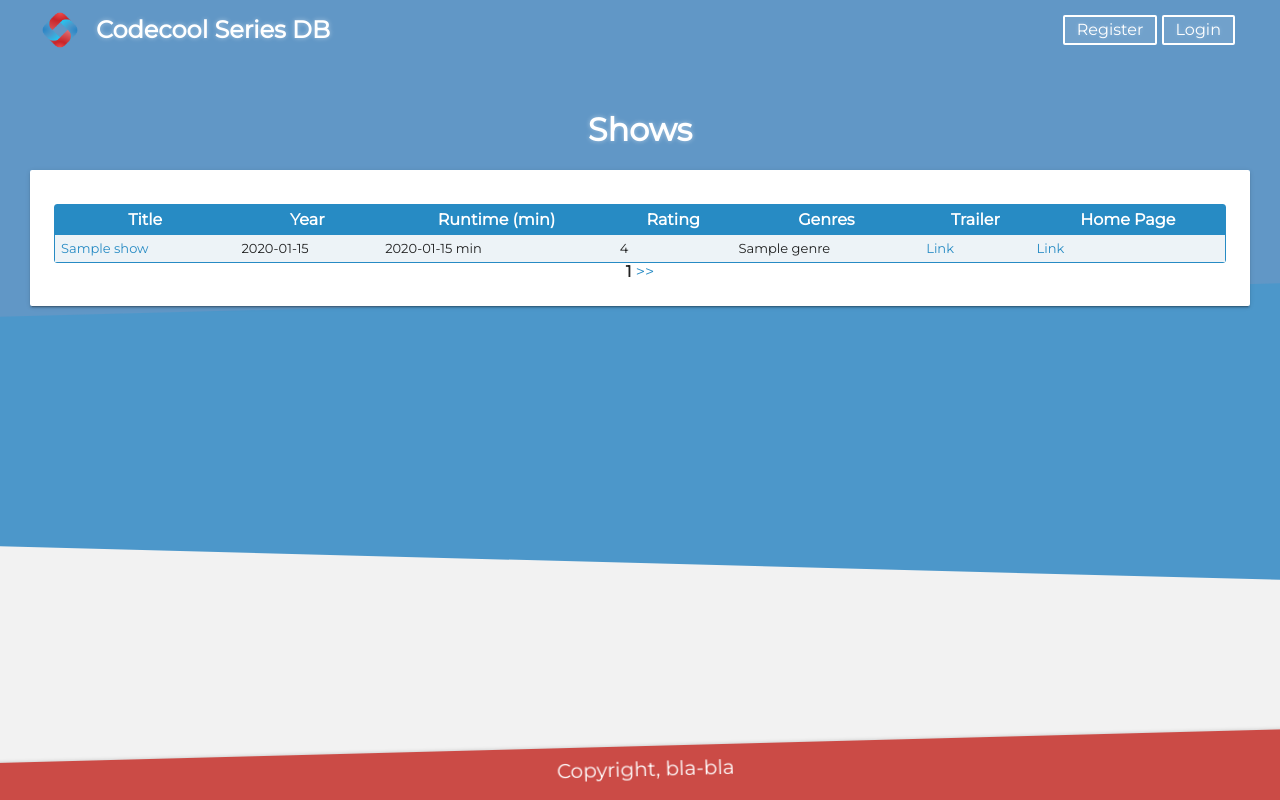
After one commit to Arutorek/Codecool-Series, a Flask app: template templates/most-rated.html in a window 1280 px wide. The commit adds this page. Run offline with Flask 2, Linux system fonts and the light colour scheme; the template is opened without the code that fills it: most values are stand-ins (such as "Sample title", 1, 10 or a date in 2020).

Commit message:
show list complete

```diff
--- a/data/init_db.py
+++ b/data/init_db.py
@@ -21,7 +21,7 @@ def init_db():
 
 
 def create_schema():
-    creation_script_file = 'data/db_schema/01_create_schema.sql'
+    creation_script_file = 'db_schema/01_create_schema.sql'
     with open(creation_script_file) as schema_script:
         with establish_connection() as conn, \
                 conn.cursor() as cursor:
--- a/main.py
+++ b/main.py
@@ -1,7 +1,9 @@
-from flask import Flask, render_template, url_for
+from flask import Flask, render_template, url_for, request
 from data import queries
 import math
 from dotenv import load_dotenv
+import utils
+
 
 load_dotenv()
 app = Flask('codecool_series')
@@ -17,6 +19,37 @@ def design():
     return render_template('design.html')
 
 
+@app.route('/shows')
+@app.route('/shows/<int:page>')
+@app.route('/shows/most-rated')
+@app.route('/shows/most-rated/<int:page>')
+def most_rated(page=1):
+    order_by, order_direction = 'rating', 'desc'
+    if request.args:
+        order_by = list(dict(request.args).keys())[0]
+        order_direction = dict(request.args)[order_by]
+    number_of_shows = queries.get_show_count()[0]['show_count']
+    page_count = math.ceil(number_of_shows/15)
+    shown_pages = utils.check_pages(page, page_count)
+    most_rated_shows = queries.get_most_rated_shows(page, order_by, order_direction)
+    for show in most_rated_shows:
+        genres = []
+        show_id = show['id']
+        get_genres = queries.get_genres_from_show(show_id)
+        for genre in get_genres:
+            genres.append(genre['name'])
+        show['genres'] = genres
+    return render_template('most-rated.html', shows=most_rated_shows,
+                           shown_pages=shown_pages, page_count=page_count,
+                           page=page, url=request.url, order_by=order_by,
+                           order_direction=order_direction)
+
+
+@app.route('/show/<id>')
+def show_details():
+    return render_template()
+
+
 def main():
     app.run(debug=False)
 
--- /dev/null
+++ b/static/style/page_select.css
@@ -0,0 +1,3 @@
+.page-select {
+    text-align: center;
+}
--- a/templates/design.html
+++ b/templates/design.html
@@ -34,7 +34,7 @@
 <body>
 <div id="body-wrapper">
     <header class="clearfix">
-        <img id="header-logo" src="{{ url_for('static', filename='assets/codecool-logo.png') }}" alt="Codecool Logo">
+        <img href="/" id="header-logo" src="{{ url_for('static', filename='assets/codecool-logo.png') }}" alt="Codecool Logo">
         <span id="header-title" class="title">
                     Codecool Series DB
                 </span>
--- /dev/null
+++ b/templates/most-rated.html
@@ -0,0 +1,120 @@
+<!DOCTYPE html>
+<html lang="en">
+<head>
+
+    <meta charset="utf-8">
+    <meta http-equiv="X-UA-Compatible" content="IE=edge">
+    <meta name="viewport" content="initial-scale=1, maximum-scale=1, user-scalable=no">
+
+    <meta charset="UTF-8">
+
+    <title>Shows</title>
+
+    <link href="https://fonts.googleapis.com/css?family=Montserrat" rel="stylesheet">
+
+    <link rel="stylesheet" href="https://cdnjs.cloudflare.com/ajax/libs/font-awesome/4.7.0/css/font-awesome.min.css"/>
+    <!-- Normalize.css fixes lot of differences between browsers default styles -->
+    <link rel="stylesheet" href="https://cdnjs.cloudflare.com/ajax/libs/normalize/7.0.0/normalize.min.css"/>
+
+    <!-- project wide styling -->
+    <link rel="stylesheet" href="{{ url_for('static', filename='style/site.css') }}">
+    <link rel="stylesheet" href="{{ url_for('static', filename='style/header.css') }}">
+    <link rel="stylesheet" href="{{ url_for('static', filename='style/footer.css') }}">
+    <link rel="stylesheet" href="{{ url_for('static', filename='style/background.css') }}">
+    <link rel="stylesheet" href="{{ url_for('static', filename='style/button.css') }}">
+    <link rel="stylesheet" href="{{ url_for('static', filename='style/card.css') }}">
+    <link rel="stylesheet" href="{{ url_for('static', filename='style/table.css') }}">
+    <link rel="stylesheet" href="{{ url_for('static', filename='style/form.css') }}">
+    <link rel="stylesheet" href="{{ url_for('static', filename='style/grid.css') }}">
+    <link rel="stylesheet" href="{{ url_for('static', filename='style/utils.css') }}">
+
+    <!-- page specific styling -->
+    <link rel="stylesheet" href="{{ url_for('static', filename='style/detailed-view.css') }}">
+    <link rel="stylesheet" href="{{ url_for('static', filename='style/page_select.css') }}">
+</head>
+
+<body>
+    <div id="body-wrapper">
+    <header class="clearfix">
+        <img href="/" id="header-logo" src="{{ url_for('static', filename='assets/codecool-logo.png') }}" alt="Codecool Logo">
+        <span id="header-title" class="title">Codecool Series DB</span>
+        <div id="header-auth">
+            <button type="button" id="bt-register">Register</button>
+            <button type="button" id="bt-login">Login</button>
+        </div>
+    </header>
+    <section>
+        <h1 class="title text-center">Shows</h1>
+        <div class="card">
+        {% set curr_link = url.split('?')[0] %}
+            <table>
+                <tr>
+                    <th><a href="{{ curr_link }}?title={% if order_direction == 'desc' and order_by == 'title' %}asc{% else %}desc{% endif %}">{% if order_by == 'title' and order_direction == 'desc' %}⇩ {% elif order_by == 'title' %}⇧ {% endif %}Title</a></th>
+                    <th><a href="{{ curr_link }}?year={% if order_direction == 'desc' and order_by == 'year' %}asc{% else %}desc{% endif %}">{% if order_by == 'year' and order_direction == 'desc' %}⇩ {% elif order_by == 'year' %}⇧ {% endif %}Year</a></th>
+                    <th><a href="{{ curr_link }}?runtime={% if order_direction == 'desc' and order_by == 'runtime'%}asc{% else %}desc{% endif %}">{% if order_by == 'runtime' and order_direction == 'desc' %}⇩ {% elif order_by == 'runtime' %}⇧ {% endif %}Runtime (min)</a></th>
+                    <th><a href="{{ curr_link }}?rating={% if order_direction == 'desc' and order_by == 'rating'%}asc{% else %}desc{% endif %}">{% if order_by == 'rating' and order_direction == 'desc' %}⇩ {% elif order_by == 'rating' %}⇧ {% endif %}Rating</a></th>
+                    <th>Genres</th>
+                    <th>Trailer</th>
+                    <th>Home Page</th>
+                </tr>
+                {% for show in shows %}
+                    <tr>
+                        <td><a href="/show/{{ show['id'] }}">{{ show['title'] }}</a></td>
+                        <td>{{  show['year'].strftime('%Y') }}</td>
+                        <td>{{ show['runtime'] }} min</td>
+{#                        <td>{{ "%0.1f" | format(show['rating']) }}</td>#}
+                        <td>{{ show['rating'] | round(1) }}</td>
+                        <td>
+                            {% for genre in show['genres'] %}
+                                {{ genre+", " if not loop.last else genre }}
+                            {% endfor %}
+                        </td>
+                        <td>
+                            {% if show['trailer'] %}
+                                <a href="{{ show['trailer'] }}">Link</a>
+                            {% else %}
+                                None
+                            {% endif %}
+                        </td>
+                        <td>
+                            {% if show['homepage'] %}
+                                <a href="{{ show['homepage'] }}">Link</a>
+                            {% else %}
+                                None
+                            {% endif %}
+                        </td>
+                    </tr>
+                {% endfor %}
+            </table>
+            <div class="page-select">
+                {% if 'most-rated' in url %}
+                    {% set link = '/shows/most-rated' %}
+                {% else %}
+                    {% set link = '/shows' %}
+                {% endif %}
+                {% if page != 1 %}
+                    <a href="{{ link }}/{{ page - 1 }}?{{ order_by }}={{ order_direction }}"><<</a>
+                {% endif %}
+                {% for shown_page in shown_pages %}
+                    {% if shown_page == page %}
+                        <B>{{ shown_page }}</B>
+                    {% else %}
+                        <a href="{{ link }}/{{ shown_page }}?{{ order_by }}={{ order_direction }}">{{ shown_page }}</a>
+                    {% endif %}
+                {% endfor %}
+                {% if page != page_count %}
+                    <a href="{{ link }}/{{ page + 1 }}?{{ order_by }}={{ order_direction }}">>></a>
+                {% endif %}
+            </div>
+        </div>
+    </section>
+    <footer>
+        Copyright, bla-bla
+    </footer>
+</div>
+<div class="background">
+    <div class="dark-blue-layer"></div>
+    <div class="light-blue-layer"></div>
+</div>
+</body>
+</html>
```
Also changed, not shown: data/data_inserter.py (+7 -7 lines), data/queries.py (+36 -0 lines), templates/index.html (+6 -2 lines), templates/show-details.html (added, +10 -0 lines), utils.py (added, +16 -0 lines), 1 other file.
